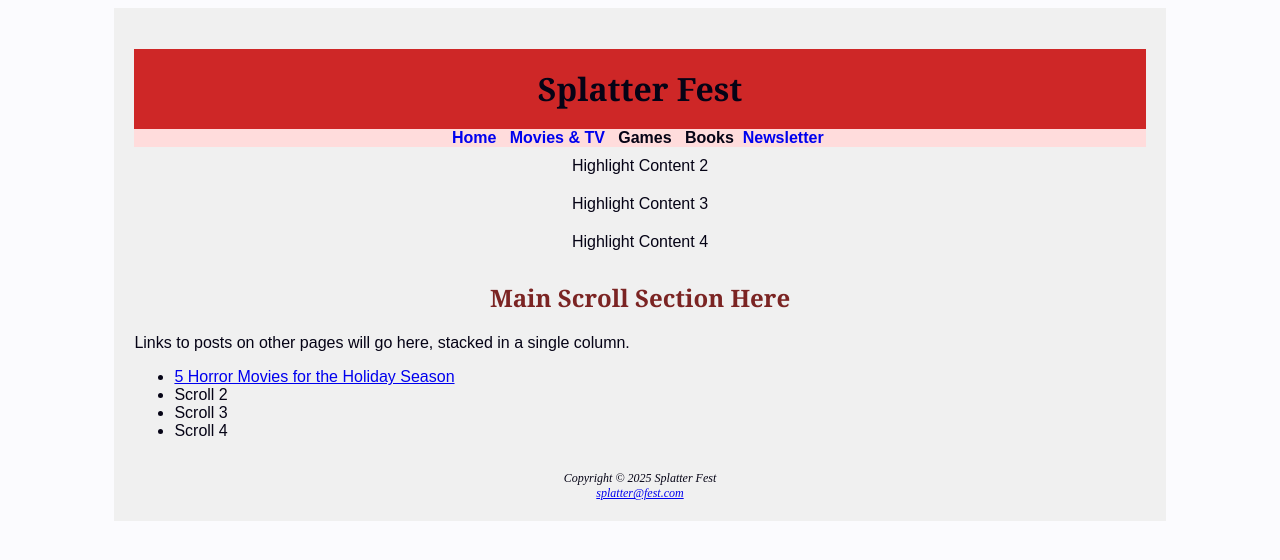
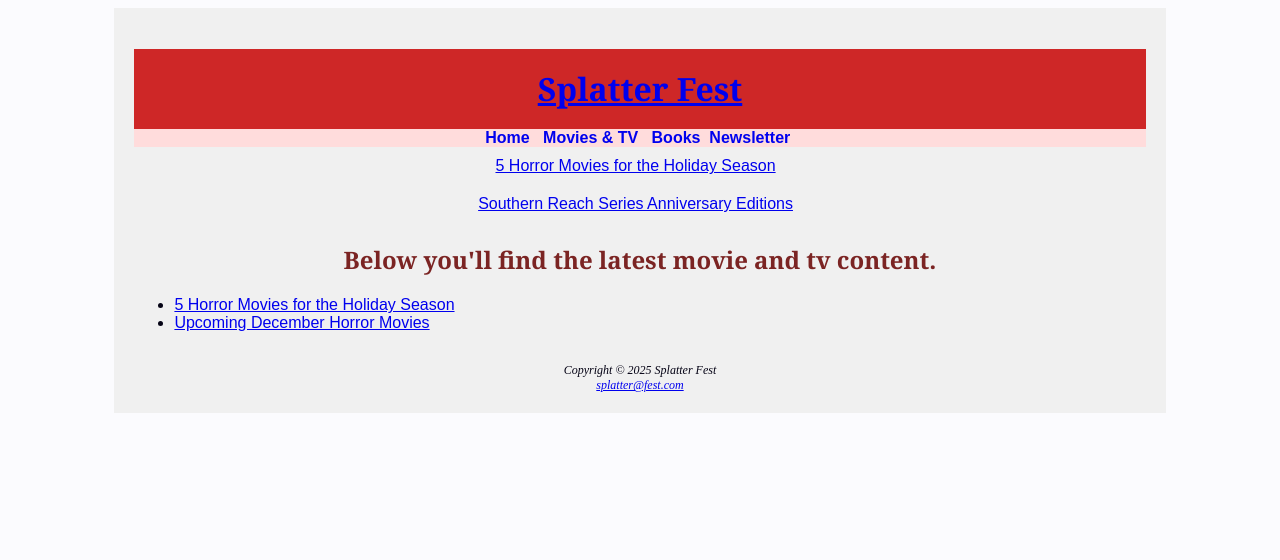
Before and after one commit to chammond185/chammond185.github.io, a plain HTML site: page movies.html in a window 1280 px wide. Drawn offline with Linux system fonts and the light colour scheme.

Commit message:
Revise movies.html with new content and structure
Updated the movies.html page with a new meta description, improved navigation links, and added a new list of movie recommendations.

```diff
--- a/movies.html
+++ b/movies.html
@@ -4,32 +4,28 @@
 		<link href="splatter.css" rel="stylesheet">
 			<title>Splatter Fest</title>
 		<meta charset="utf-8">
+		<meta name="description" content="SplatterFest's movies and tv content page is the hub for all horror movie and television recommendations, reviews, and curated lists.">
 	</head>
 	<body>
 		<div class="wrapper">
 			<header>
-				<h1>Splatter Fest</h1>
+				<a href='./index.html'><h1>Splatter Fest</h1></a>
 			</header>
 			<nav>
 				<a href="index.html">Home</a> &nbsp;
 				<a href="movies.html">Movies & TV</a> &nbsp;
-				Games &nbsp;
-				Books&nbsp;
+				<a href="books.html">Books</a>&nbsp;
 				<a href="newsletter.html">Newsletter</a>&nbsp;
 			</nav>
 			<div class="3banner-section">
-				<div class="banner-item">Highlight Content 2</div>
-				<div class="banner-item">Highlight Content 3</div>
-				<div class="banner-item">Highlight Content 4</div>
+				<div class="banner-item movies"><a href="movies1.html">5 Horror Movies for the Holiday Season</a> &nbsp;</div>
+				<div class="banner-item books"><a href="books1.html">Southern Reach Series Anniversary Editions</a> &nbsp;</div>
 			</div>
 			<main>
-				<h2>Main Scroll Section Here</h2>
-					<p>Links to posts on other pages will go here, stacked in a single column.</p>
-				<ul>
+				<h2>Below you'll find the latest movie and tv content.</h2>
+				<ul class="stacked-list">
 					<li><a href="movies1.html">5 Horror Movies for the Holiday Season</a> &nbsp;</li>
-					<li>Scroll 2</li>
-					<li>Scroll 3</li>
-					<li>Scroll 4</li>
+					<li><a href="movies2.html">Upcoming December Horror Movies</a> &nbsp;</li>
 				</ul>
 			</main>
 			<footer>
```
